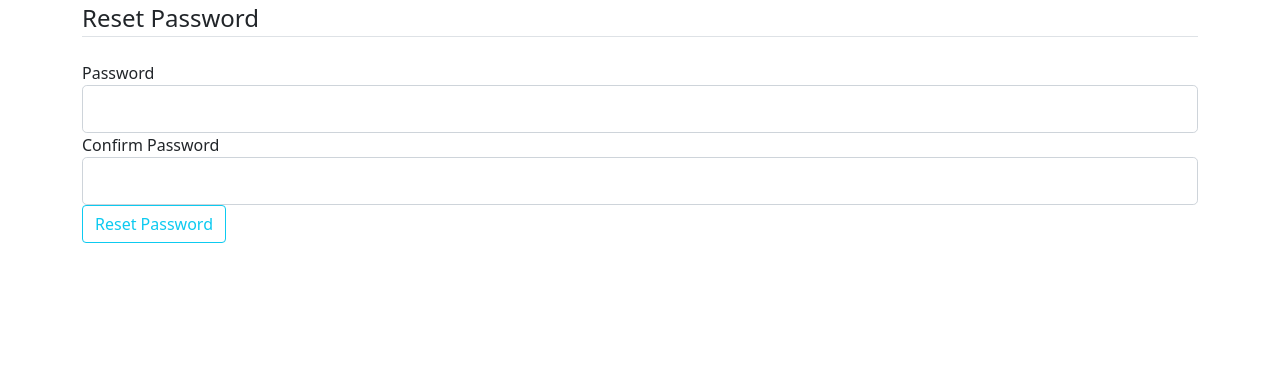
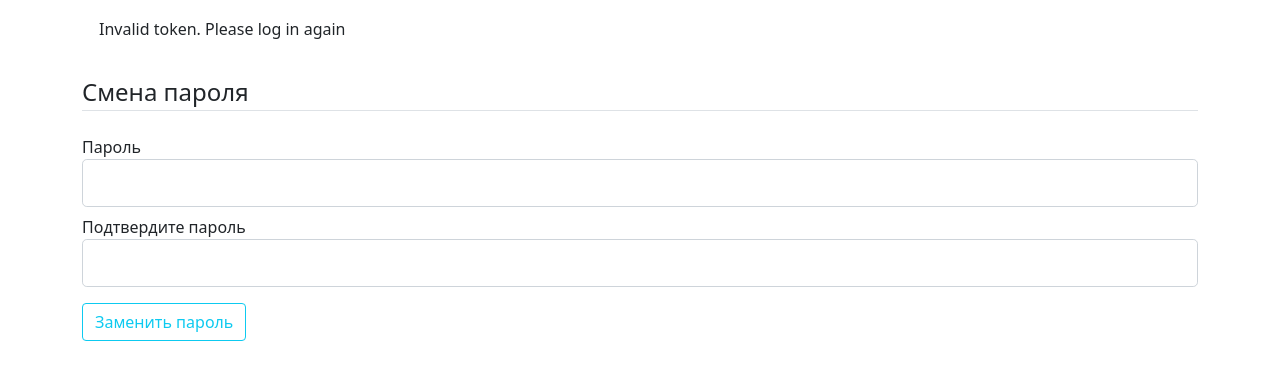
Before and after one commit to sumluxgirl/flaskProject, a Flask app: page /reset_password/1 in a window 1280 px wide. Shown: the part 56-436 px from the top of the page. Run offline with Flask 2, Linux system fonts and the light colour scheme; a user stored in the database is signed in; some libraries are stand-ins or nearby versions.

Commit message:
change password

```diff
--- a/pointraing/forms.py
+++ b/pointraing/forms.py
@@ -12,7 +12,7 @@ class LoginForm(FlaskForm):
 
 
 class ResetPasswordForm(FlaskForm):
-    password = PasswordField('Password', validators=[DataRequired()])
-    confirm_password = PasswordField('Confirm Password',
+    password = PasswordField('Пароль', validators=[DataRequired()])
+    confirm_password = PasswordField('Подтвердите пароль',
                                      validators=[DataRequired(), EqualTo('password')])
-    submit = SubmitField('Reset Password')
+    submit = SubmitField('Заменить пароль')
--- a/pointraing/models.py
+++ b/pointraing/models.py
@@ -1,7 +1,8 @@
 from pointraing import db, login_manager, app
 from jwt import encode as encode_jwt, decode as decode_jwt, ExpiredSignatureError, InvalidTokenError
 from flask_login import UserMixin
-from datetime import datetime
+from datetime import datetime, timedelta
+from flask import flash
 
 
 @login_manager.user_loader
@@ -38,8 +39,8 @@ class User(db.Model, UserMixin):
            """
         try:
             payload = {
-                'exp': expires_sec,
-                'iat': datetime.datetime.utcnow(),
+                'exp': datetime.utcnow() + timedelta(seconds=expires_sec),
+                'iat': datetime.utcnow(),
                 'sub': self.id
             }
             return encode_jwt(
@@ -47,18 +48,20 @@ class User(db.Model, UserMixin):
                 app.config.get('SECRET_KEY'),
                 algorithm='HS256'
             )
-        except Exception:
-            return None
+        except Exception as e:
+            return e
 
     @staticmethod
     def verify_reset_token(token):
         try:
-            user_id = decode_jwt(token, app.config.get('SECRET_KEY'))['sub']
+            user_id = decode_jwt(token, app.config.get('SECRET_KEY'), algorithms=["HS256"])['sub']
             return User.query.get(user_id)
         except ExpiredSignatureError:
-            return 'Signature expired. Please log in again.'
-        except InvalidTokenError:
-            return 'Invalid token. Please log in again'
+            flash('Signature expired. Please log in again.')
+            return None
+        except InvalidTokenError as e:
+            flash('Invalid token. Please log in again')
+            return e
 
     def __repr__(self):
         return "User('{self.name}', 'self.login')"
--- a/pointraing/routes.py
+++ b/pointraing/routes.py
@@ -59,7 +59,7 @@ def reset_token(token):
     user = User.verify_reset_token(token)
     if user is None:
         flash('Недействительный или просроченный токен', 'warning')
-        return redirect(url_for('reset_request'))
+        return redirect(url_for('account'))
     form = ResetPasswordForm()
     if form.validate_on_submit():
         hashed_password = bcrypt.generate_password_hash(form.password.data).decode('utf-8')
--- a/pointraing/templates/layout.html
+++ b/pointraing/templates/layout.html
@@ -22,7 +22,7 @@
 <header class="site-header">
     <nav class="navbar navbar-expand-lg navbar-dark bg-primary">
         <div class="container-fluid">
-            <a class="navbar-brand" href="#">Балльно-рейтинговая система УГАТУ</a>
+            <a class="navbar-brand" href="{{ url_for('home') }}">Балльно-рейтинговая система УГАТУ</a>
             <button class="navbar-toggler" type="button" data-bs-toggle="collapse" data-bs-target="#navbarToggle"
                     aria-controls="navbarToggle" aria-expanded="false" aria-label="Toggle navigation">
                 <span class="navbar-toggler-icon"></span>
--- a/pointraing/templates/reset_token.html
+++ b/pointraing/templates/reset_token.html
@@ -4,8 +4,8 @@
         <form method="POST" action="">
             {{ form.hidden_tag() }}
             <fieldset class="form-group">
-                <legend class="border-bottom mb-4">Reset Password</legend>
-                <div class="form-group">
+                <legend class="border-bottom mb-4">Смена пароля</legend>
+                <div class="form-group mb-2">
                     {{ form.password.label(class="form-control-label") }}
                     {% if form.password.errors %}
                         {{ form.password(class="form-control form-control-lg is-invalid") }}
@@ -18,7 +18,7 @@
                         {{ form.password(class="form-control form-control-lg") }}
                     {% endif %}
                 </div>
-                <div class="form-group">
+                <div class="form-group mb-2">
                     {{ form.confirm_password.label(class="form-control-label") }}
                     {% if form.confirm_password.errors %}
                         {{ form.confirm_password(class="form-control form-control-lg is-invalid") }}
@@ -32,7 +32,7 @@
                     {% endif %}
                 </div>
             </fieldset>
-            <div class="form-group">
+            <div class="form-group mt-2">
                 {{ form.submit(class="btn btn-outline-info") }}
             </div>
         </form>
```
Also changed, not shown: pointraing/site.db.
